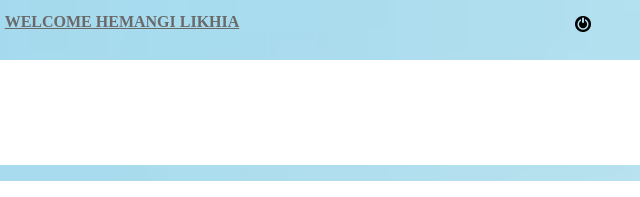
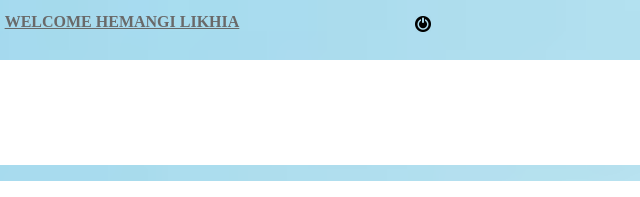
Before and after one commit to likhiahemangi/compositeprojectfinal, a plain HTML site: page index.html in a window 1280 px wide. Shown: the top 197 px of the page, 518-1158 px from the left. Drawn offline with Linux system fonts and the light colour scheme.

Commit message:
final commit

```diff
--- a/css/index.css
+++ b/css/index.css
@@ -271,7 +271,7 @@ i{
 }
 .logout{
     height: 1rem;
-    margin:  1rem 0 0.5rem 15rem;
+    margin:  1rem 0 0.5rem 5rem;
 }
 body{
     margin: 0%;
```
